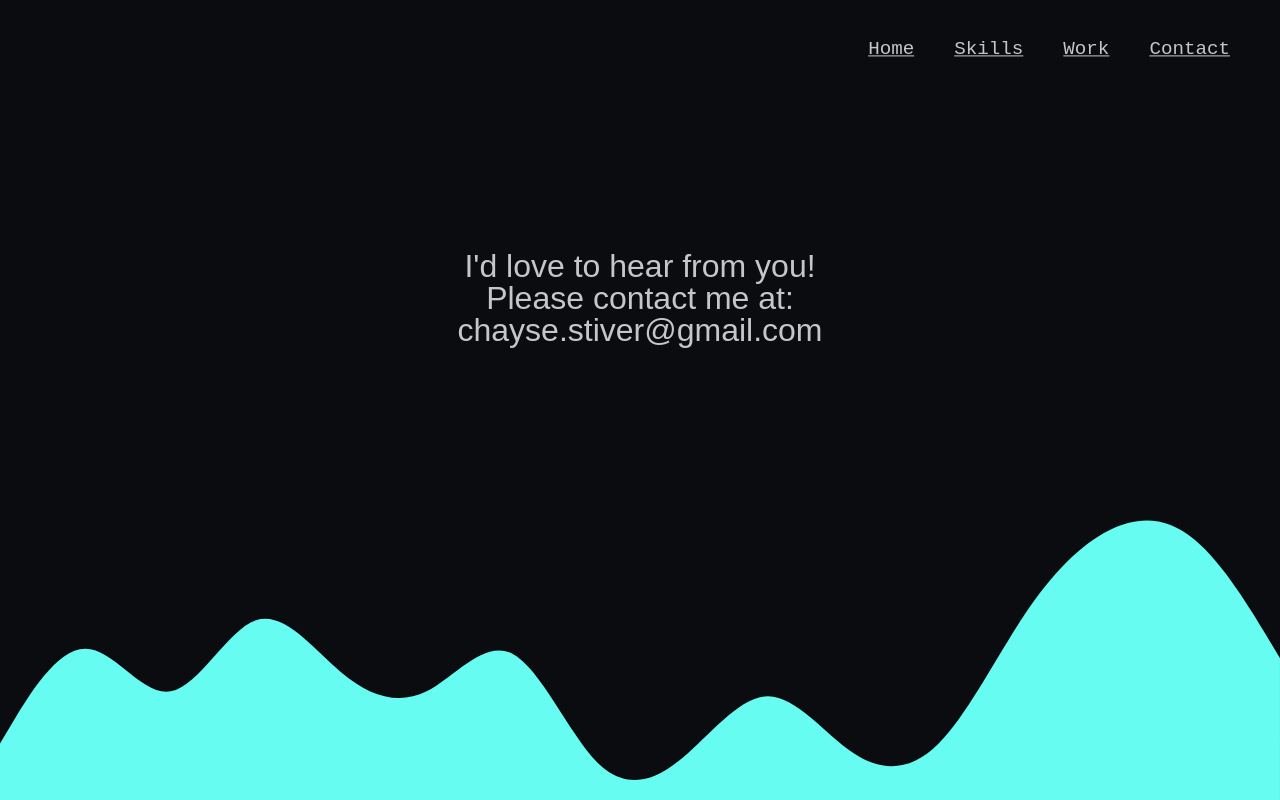
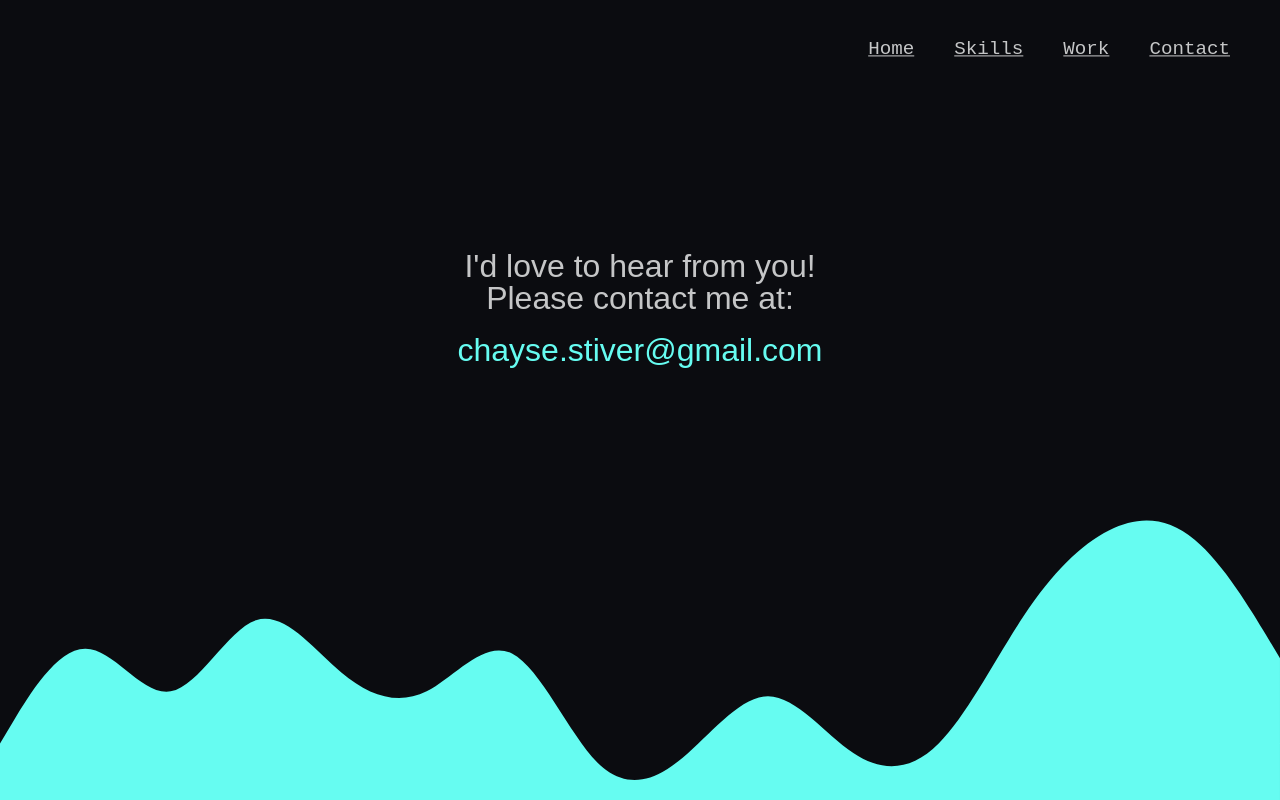
Before and after one commit to cmstiver/portfolio, a Next.js app: page /contact in a window 1280 px wide. Built offline with nearby package versions, Linux system fonts and the light colour scheme.

Commit message:
minor changes

```diff
--- a/pages/contact.tsx
+++ b/pages/contact.tsx
@@ -6,8 +6,7 @@ const Contact: NextPage = () => {
     <div className={style.contact}>
       <div>I&apos;d love to hear from you!</div>
       <div>Please contact me at:</div>
-      <div> </div>
-      <div>chayse.stiver@gmail.com</div>
+      <div className={style.email}>chayse.stiver@gmail.com</div>
     </div>
   );
 };
--- a/styles/Contact.module.scss
+++ b/styles/Contact.module.scss
@@ -8,6 +8,12 @@
     padding-left: 30px;
     padding-right: 30px;
     font-size: 2rem;
+    text-align: center;
     align-items: center;
     font-family: sans-serif;
 }
+
+.email {
+    margin-top: 20px;
+    color: colors.$lightcyan;
+}
```
